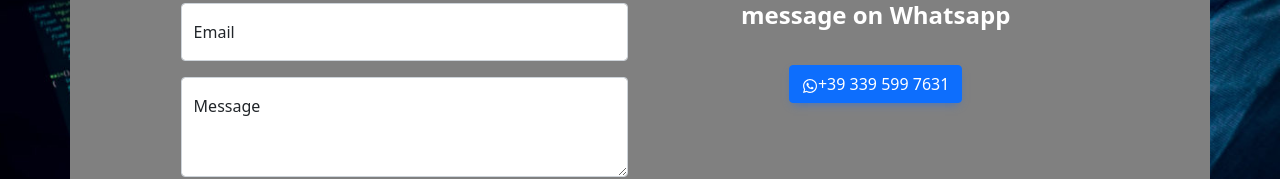
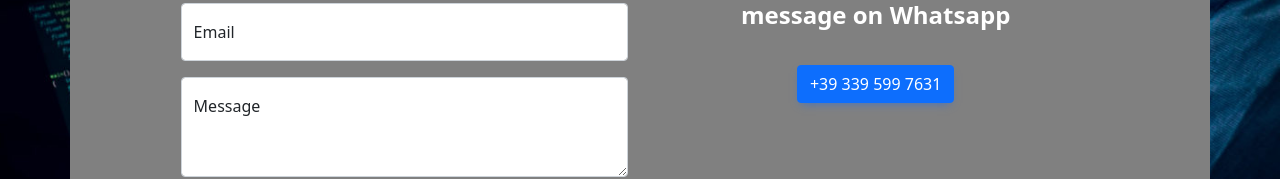
Before and after one commit to pierre1590/Portfolio-Piero, a React (Create React App) app: page /contact in a window 1280 px wide. Shown: the part 330-509 px from the top of the page. Built offline with nearby package versions, Linux system fonts and the light colour scheme.

Commit message:
Update project

```diff
--- a/package.json
+++ b/package.json
@@ -17,7 +17,6 @@
     "react": "^18.2.0",
     "react-bootstrap": "^2.4.0",
     "react-dom": "^18.2.0",
-    "react-icons": "^4.4.0",
     "react-router-dom": "^6.3.0",
     "react-scripts": "5.0.1",
     "web-vitals": "^2.1.4"
--- a/src/pages/Contact/Contact.js
+++ b/src/pages/Contact/Contact.js
@@ -1,6 +1,6 @@
 import {Col,Row,Container,FloatingLabel,Form,Button} from 'react-bootstrap';
 import {MDBIcon} from 'mdb-react-ui-kit';
-import {FaWhatsapp} from 'react-icons/fa';
+
 import './style.css';
 
 
@@ -72,7 +72,7 @@ export const Contact = () => {
               className="contact-link"
             >
               <Button variant="primary" >
-                <FaWhatsapp/>
+
                   +39 339 599 7631
 
               </Button>
```
Also changed, not shown: 1 other file (tests, documents, lock files or other folders).
